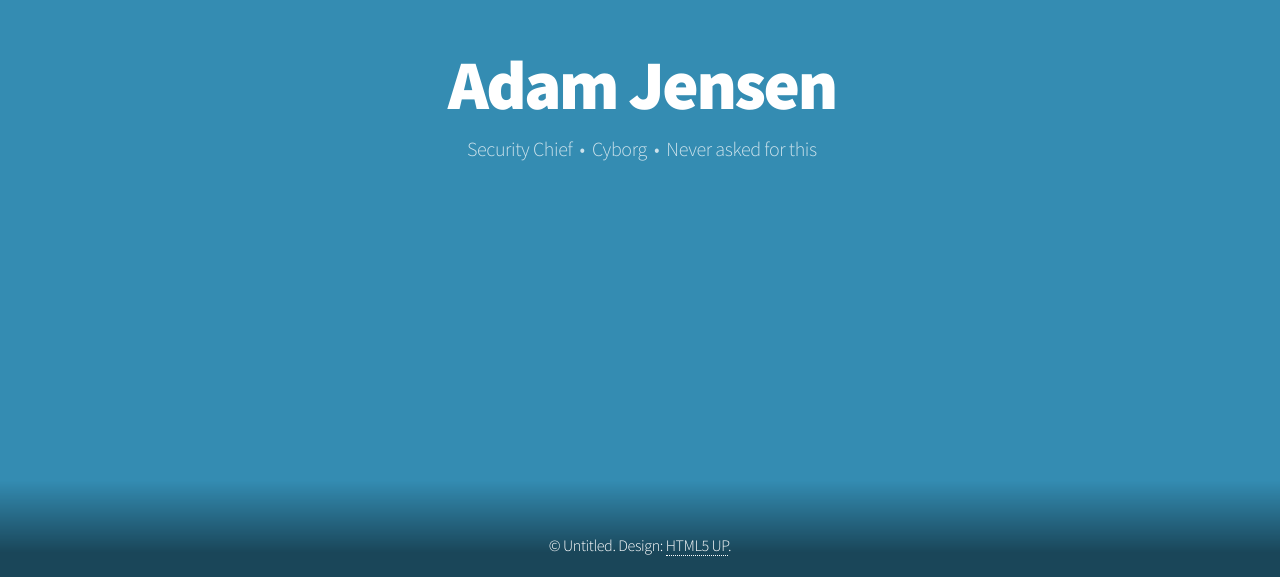
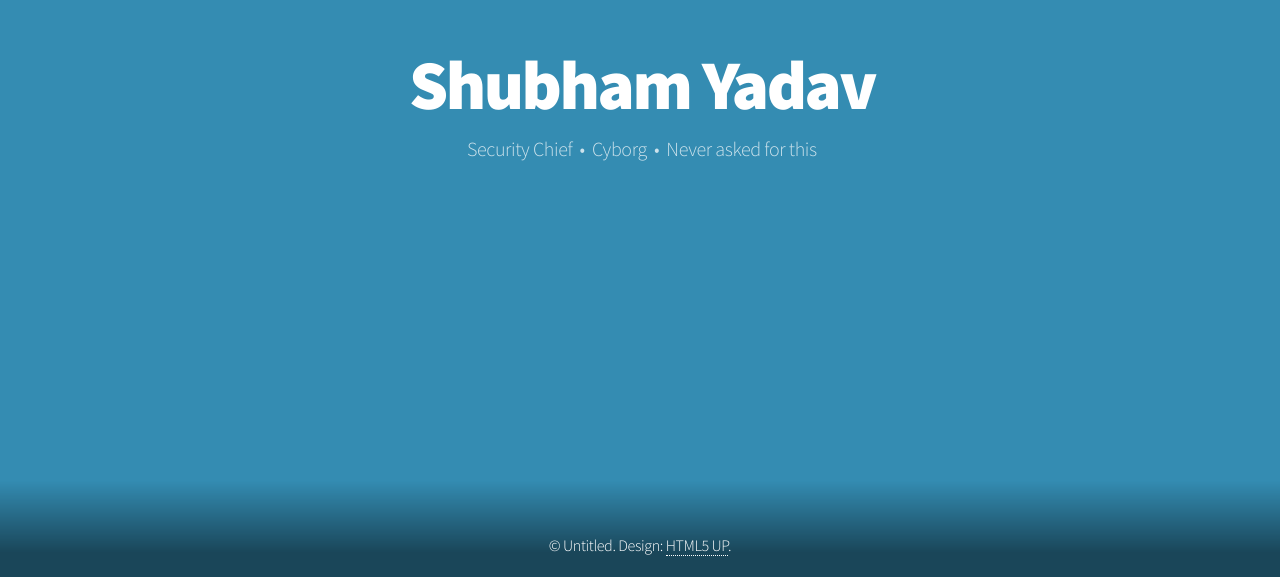
Before and after one commit to Shubhamsid/shubhamsid.github.io, a plain HTML site: page index.html in a window 1280 px wide. Shown: the part 223-800 px from the top of the page. Drawn offline with Linux system fonts and the light colour scheme.

Commit message:
Update index.html

```diff
--- a/index.html
+++ b/index.html
@@ -22,7 +22,7 @@
 
 				<!-- Header -->
 					<header id="header">
-						<h1>Adam Jensen</h1>
+						<h1>Shubham Yadav</h1>
 						<p>Security Chief &nbsp;&bull;&nbsp; Cyborg &nbsp;&bull;&nbsp; Never asked for this</p>
 						<nav>
 							<ul>
```
